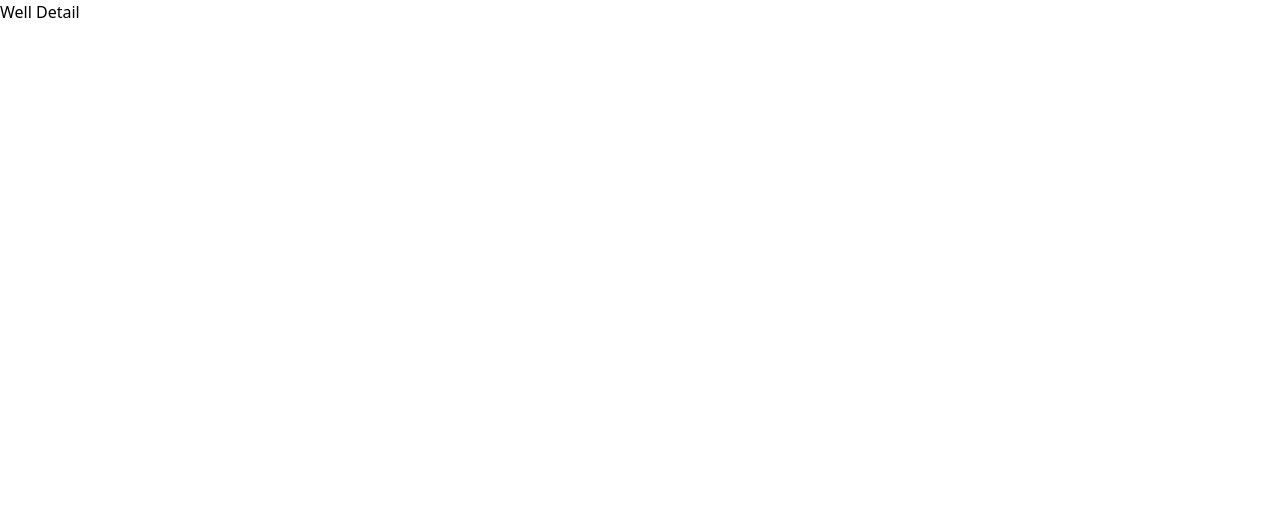
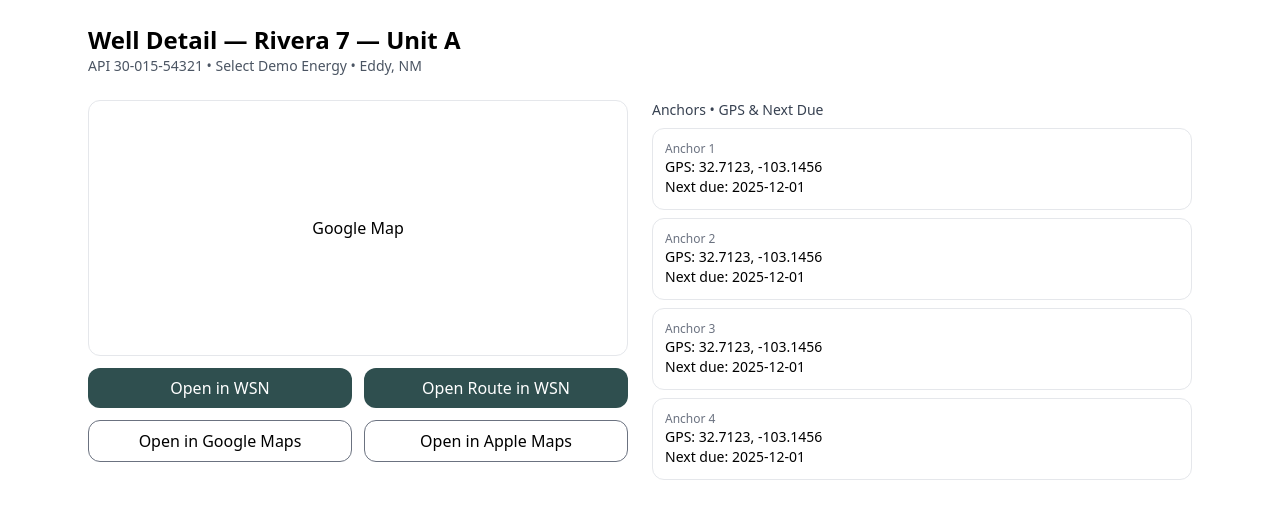
Before and after one commit to select-anchors/select-anchors-portal, a Next.js app: page /wells/30-015-54321 in a window 1280 px wide. Shown: the top 518 px of the page. Built offline with nearby package versions, Linux system fonts and the light colour scheme.

Commit message:
Update page.js

```diff
--- a/app/wells/[api]/page.js
+++ b/app/wells/[api]/page.js
@@ -1 +1,34 @@
-export default function WellDetail() { return (<main><h1>Well Detail</h1></main>) }
+export default function WellDetail() {
+  const anchors = [1,2,3,4];
+  return (
+    <main className="max-w-6xl mx-auto p-6 space-y-6">
+      <header>
+        <h1 className="text-2xl font-bold">Well Detail — Rivera 7 — Unit A</h1>
+        <p className="text-sm text-gray-600">API 30-015-54321 • Select Demo Energy • Eddy, NM</p>
+      </header>
+      <div className="grid grid-cols-1 md:grid-cols-2 gap-6">
+        <div>
+          <div className="rounded-xl border h-64 flex items-center justify-center bg-white">Google Map</div>
+          <div className="grid grid-cols-2 gap-3 mt-3">
+            <button className="rounded-xl px-4 py-2 text-white" style={{background:'#2f4f4f'}}>Open in WSN</button>
+            <button className="rounded-xl px-4 py-2 text-white" style={{background:'#2f4f4f'}}>Open Route in WSN</button>
+            <button className="border border-gray-500 rounded-xl px-4 py-2">Open in Google Maps</button>
+            <button className="border border-gray-500 rounded-xl px-4 py-2">Open in Apple Maps</button>
+          </div>
+        </div>
+        <div>
+          <div className="text-sm text-gray-700 mb-2">Anchors • GPS & Next Due</div>
+          <div className="space-y-2">
+            {anchors.map(n => (
+              <div key={n} className="rounded-xl border p-3 bg-white">
+                <div className="text-xs text-gray-500">Anchor {n}</div>
+                <div className="text-sm">GPS: 32.7123, -103.1456</div>
+                <div className="text-sm">Next due: 2025-12-01</div>
+              </div>
+            ))}
+          </div>
+        </div>
+      </div>
+    </main>
+  );
+}
```
